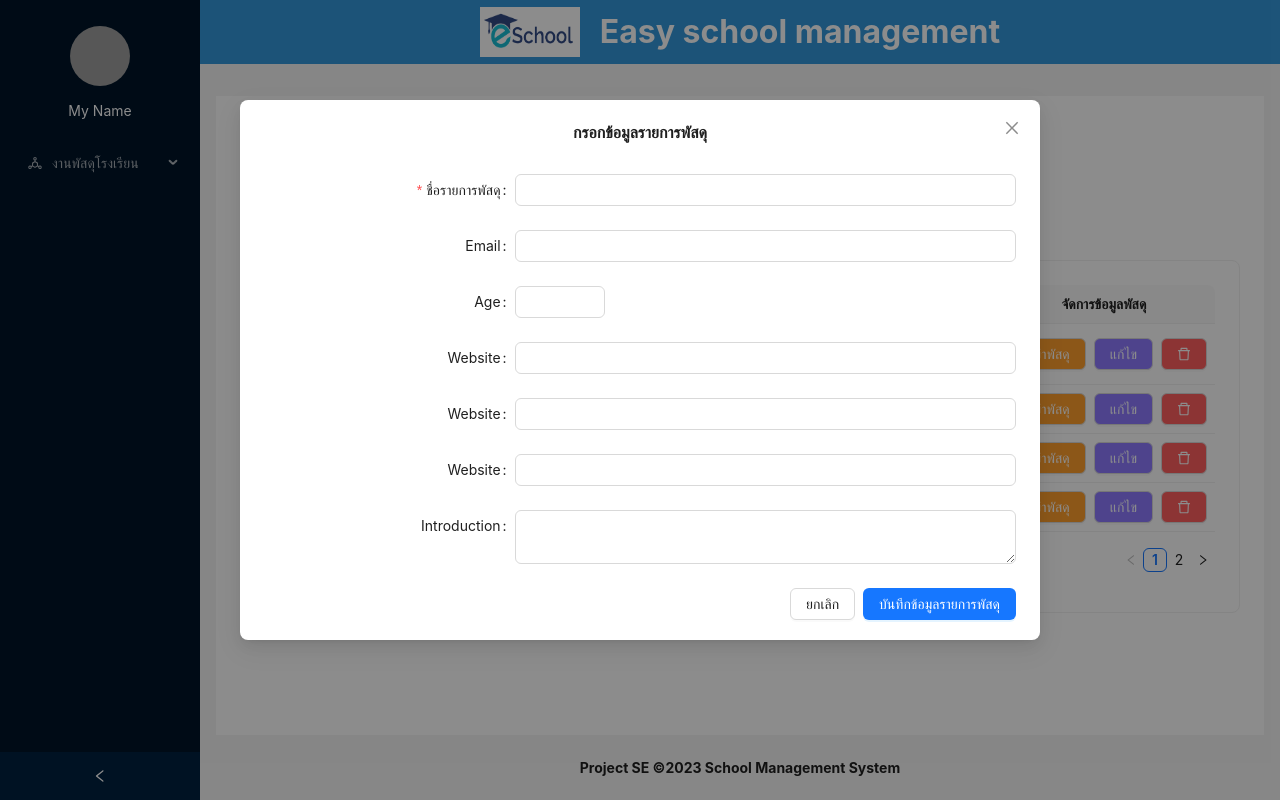
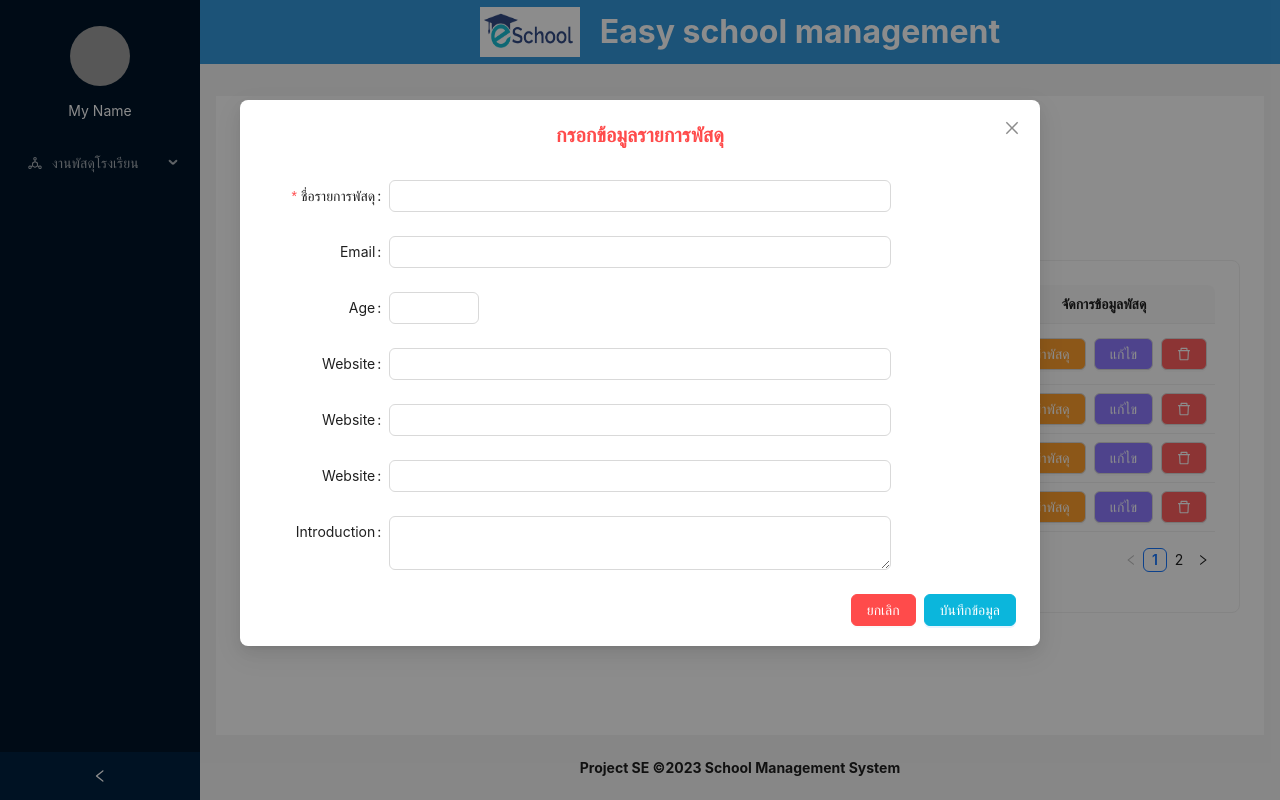
Before and after one commit to NaruebeTh1/ProjectSE1, a React (Create React App) app in the folder frontend/: page /pages/myParcelList in a window 1280 px wide. Both pictures are taken after a click on the button "เพิ่มรายการพัสดุ". Built offline with nearby package versions, Linux system fonts and the light colour scheme; grey boxes are pictures that could not be loaded.

Commit message:
update modal

```diff
--- a/frontend/src/App.tsx
+++ b/frontend/src/App.tsx
@@ -15,6 +15,8 @@ import {
 import { Avatar, Breadcrumb, Layout, Menu, Space, theme } from "antd";
 
 import logoImage from './assets/images.png';
+
+import LoginUser from "./pages/loginPage/loginPage";
 import ParcelInfoSummary from "./pages/parcelInfoSum/parcelInfoSummary";
 import MyParcelList from './pages/parcelList/myParcelList';
 import PinkUpParcelList from './pages/pinkUpParcel/pinkUpParcelList';
@@ -79,7 +81,7 @@ const App: React.FC = () => {
 
           <Menu theme="dark" style={{ marginTop: '20px'}} items={items}  mode="inline">
           </Menu>
-          {/* defaultSelectedKeys={["parcelList"]} */}
+
 
         </Sider>
         <Layout>
@@ -104,6 +106,7 @@ const App: React.FC = () => {
 
 
             <Routes>
+              <Route path="/" element={<LoginUser/>} />
               <Route path="/pages/parcelInfoSummary" element={<ParcelInfoSummary />} />
               <Route path="/pages/myParcelList" element={<MyParcelList />} />
               <Route path="/pages/pinkUpParcelList" element={<PinkUpParcelList />} />
@@ -129,3 +132,46 @@ const App: React.FC = () => {
 };
 
 export default App;
+
+
+
+
+
+
+
+
+
+
+// import React, {  } from "react";
+// import {
+//   BrowserRouter as Router,
+//   Routes,
+//   Route,
+// } from "react-router-dom";
+
+
+// import LoginUser from "./pages/loginPage/loginPage";
+// import ParcelInfoSummary from "./pages/parcelInfoSum/parcelInfoSummary";
+// import MyParcelList from './pages/parcelList/myParcelList';
+// import PinkUpParcelList from './pages/pinkUpParcel/pinkUpParcelList';
+
+
+
+
+// const App: React.FC = () => {
+
+
+
+//   return (
+//     <Router>
+//             <Routes>
+//               <Route path="/" element={<LoginUser/>} />
+//               <Route path="/pages/parcelInfoSummary" element={<ParcelInfoSummary />} />
+//               <Route path="/pages/myParcelList" element={<MyParcelList />} />
+//               <Route path="/pages/pinkUpParcelList" element={<PinkUpParcelList />} />
+//             </Routes>
+//     </Router>
+//   );
+// };
+
+// export default App;
--- /dev/null
+++ b/frontend/src/pages/loginPage/loginPage.tsx
@@ -0,0 +1,12 @@
+
+function LoginUser() {
+
+    return (
+        <div>
+
+        </div>
+
+    );
+} ;
+
+export default LoginUser ;
--- a/frontend/src/pages/parcelList/myParcelList.tsx
+++ b/frontend/src/pages/parcelList/myParcelList.tsx
@@ -10,7 +10,6 @@ import {
   Link,
 } from "react-router-dom";
 
-
 import Highlighter from "react-highlight-words";
 import type { InputRef } from 'antd';
 import { Input, Table } from 'antd';
@@ -18,7 +17,7 @@ import type { ColumnType, ColumnsType } from 'antd/es/table';
 import type { FilterConfirmProps } from 'antd/es/table/interface';
 
 const layout = {
-  labelCol: { span: 8 },
+  labelCol: { span: 4 },
   wrapperCol: { span: 16 },
 };
 
@@ -291,9 +290,13 @@ export default function MyParcelList() {
         เพิ่มรายการพัสดุ
       </Button>
         <Modal open={isModalOpen} onOk={handleOk} onCancel={handleCancel}
-               title="กรอกข้อมูลรายการพัสดุ" style={{fontSize:'16px',textAlign:'center',
-                      minWidth: 800}}
-               okText="บันทึกข้อมูลรายการพัสดุ" cancelText="ยกเลิก">
+               title={<span style={{ color: '#FF4B4B', fontSize:20 }}> กรอกข้อมูลรายการพัสดุ </span>}
+               style={{fontSize:'16px',textAlign:'center', minWidth: 800}}
+               okText= {<span style={{ color: 'white'}}> บันทึกข้อมูล </span>}
+               okButtonProps={{ style: { background: '#0BB6DC', borderColor: '#0BB6DC' } }}
+               cancelText= {<span style={{ color: 'white'}}> ยกเลิก </span>}
+               cancelButtonProps={{ style: { background: '#FF4B4B', borderColor: '#FF4B4B' } }}>
+
           <Form
               {...layout}
               name="nest-messages"
```
Also changed, not shown: 1 other file (tests, documents, lock files or other folders).
